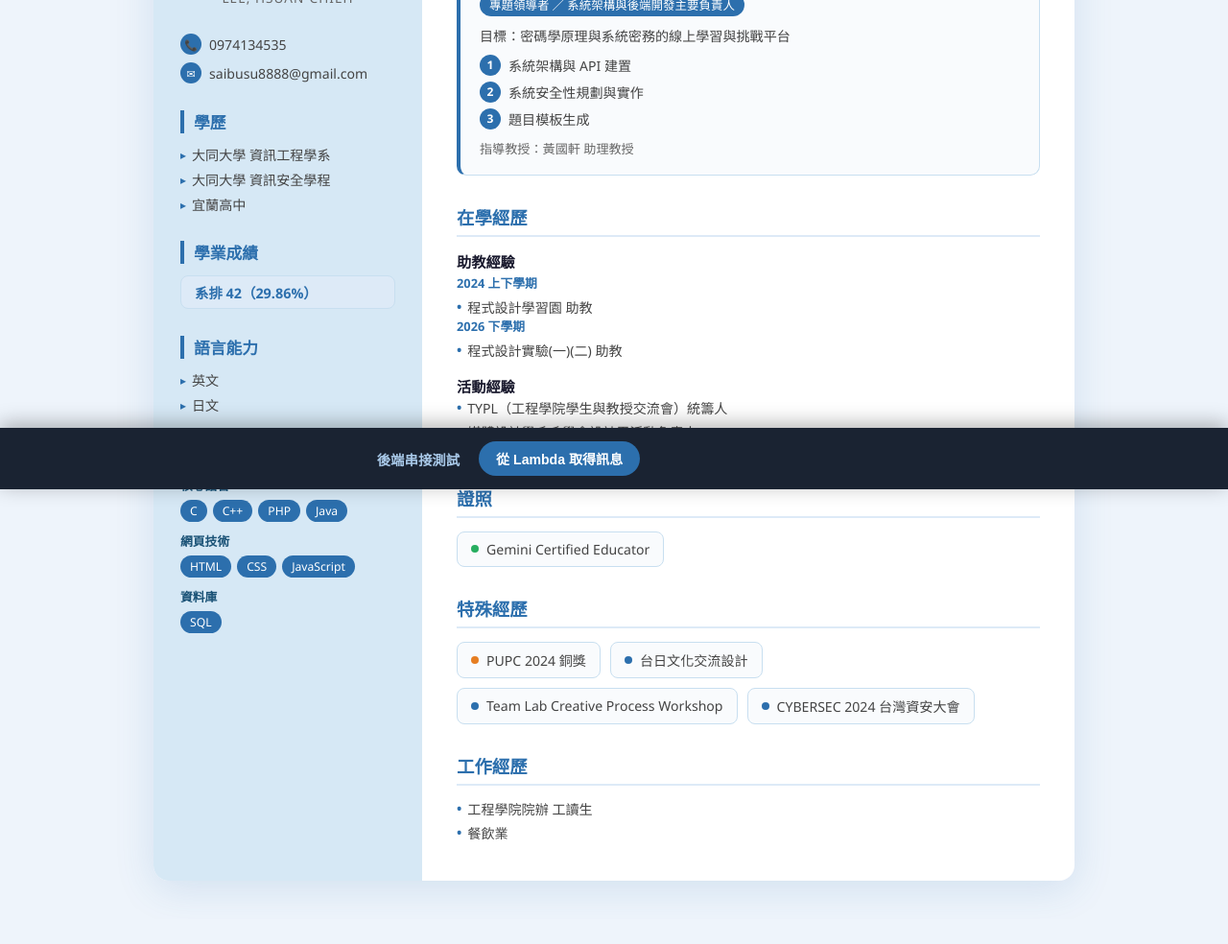
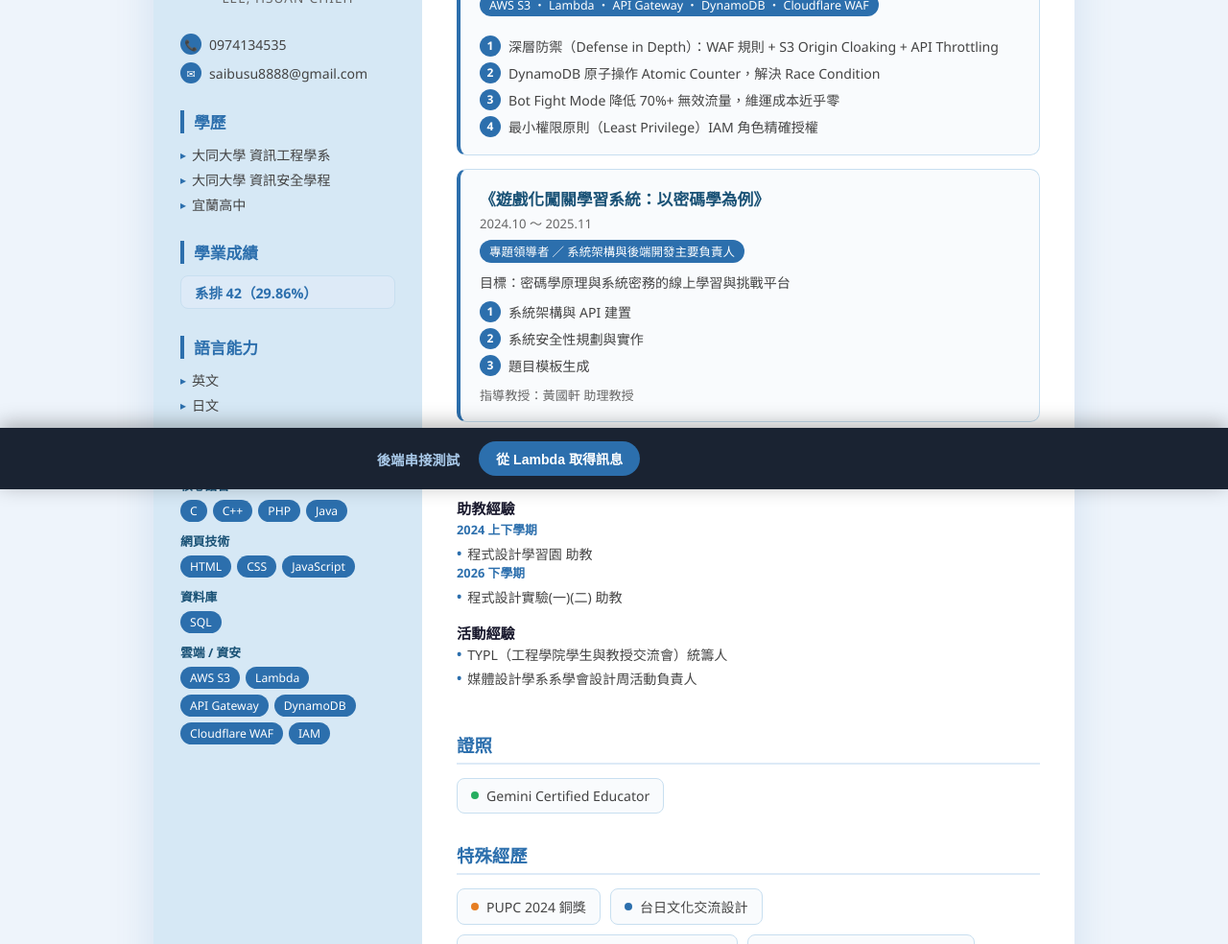
Before and after one commit to Saibusu/MyCloudResume, a plain HTML site: page frontend/index.html in a window 1280 px wide. Shown: the part 290-1274 px from the top of the page at 96% size. Before the commit the page ends 1248 px from the top, so only its background shows below. Drawn offline with Linux system fonts and the light colour scheme; no server answers.

Commit message:
feat: add cloud security project and AWS skill tags to resume
Made-with: Cursor

```diff
--- a/frontend/index.html
+++ b/frontend/index.html
@@ -462,6 +462,18 @@
             <span class="skill-tag">SQL</span>
           </div>
         </div>
+
+        <div class="skill-group">
+          <div class="label">雲端 / 資安</div>
+          <div class="skill-tags">
+            <span class="skill-tag">AWS S3</span>
+            <span class="skill-tag">Lambda</span>
+            <span class="skill-tag">API Gateway</span>
+            <span class="skill-tag">DynamoDB</span>
+            <span class="skill-tag">Cloudflare WAF</span>
+            <span class="skill-tag">IAM</span>
+          </div>
+        </div>
       </div>
 
     </aside>
@@ -477,8 +489,23 @@
       <!-- 專題 -->
       <section>
         <div class="main-section-title">專題</div>
+
+        <!-- 雲端資安專題 -->
+        <div class="project-card" style="margin-bottom: 14px;">
+          <h3>雲端資安 Serverless 履歷系統</h3>
+          <div class="meta">2025 ・ 個人專案</div>
+          <span class="role-badge">AWS S3 ・ Lambda ・ API Gateway ・ DynamoDB ・ Cloudflare WAF</span>
+          <ul class="contrib-list" style="margin-top: 10px;">
+            <li><span class="num">1</span>深層防禦（Defense in Depth）：WAF 規則 + S3 Origin Cloaking + API Throttling</li>
+            <li><span class="num">2</span>DynamoDB 原子操作 Atomic Counter，解決 Race Condition</li>
+            <li><span class="num">3</span>Bot Fight Mode 降低 70%+ 無效流量，維運成本近乎零</li>
+            <li><span class="num">4</span>最小權限原則（Least Privilege）IAM 角色精確授權</li>
+          </ul>
+        </div>
+
+        <!-- 密碼學專題 -->
         <div class="project-card">
-          <h3>《遊戲化闖關學習系統:以密碼學為例》</h3>
+          <h3>《遊戲化闖關學習系統：以密碼學為例》</h3>
           <div class="meta">2024.10 ～ 2025.11</div>
           <span class="role-badge">專題領導者 ／ 系統架構與後端開發主要負責人</span>
           <p>目標：密碼學原理與系統密務的線上學習與挑戰平台</p>
@@ -546,6 +573,10 @@
           <div class="badge">
             <span class="dot"></span>
             CYBERSEC 2024 台灣資安大會
+          </div>
+          <div class="badge cert">
+            <span class="dot"></span>
+            AWS 雲端資安 Serverless 架構實作
           </div>
         </div>
       </section>
```
